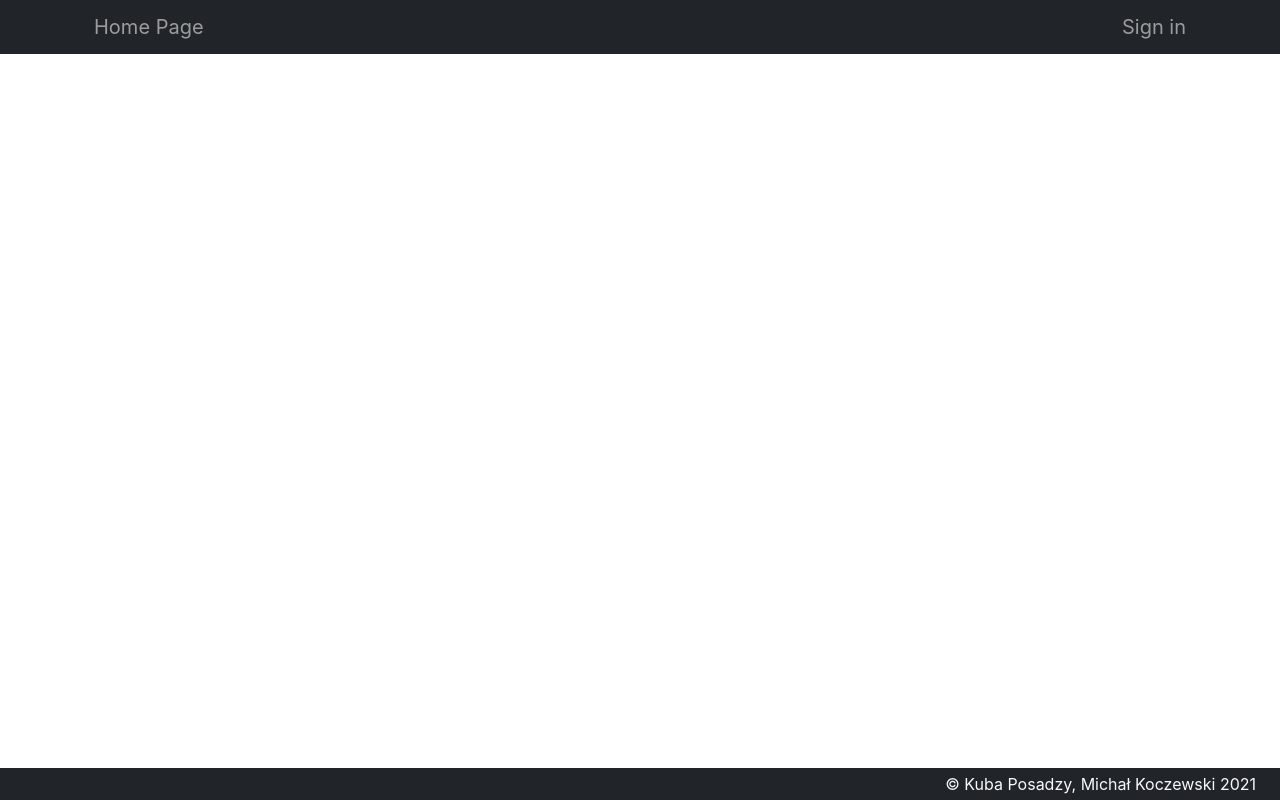
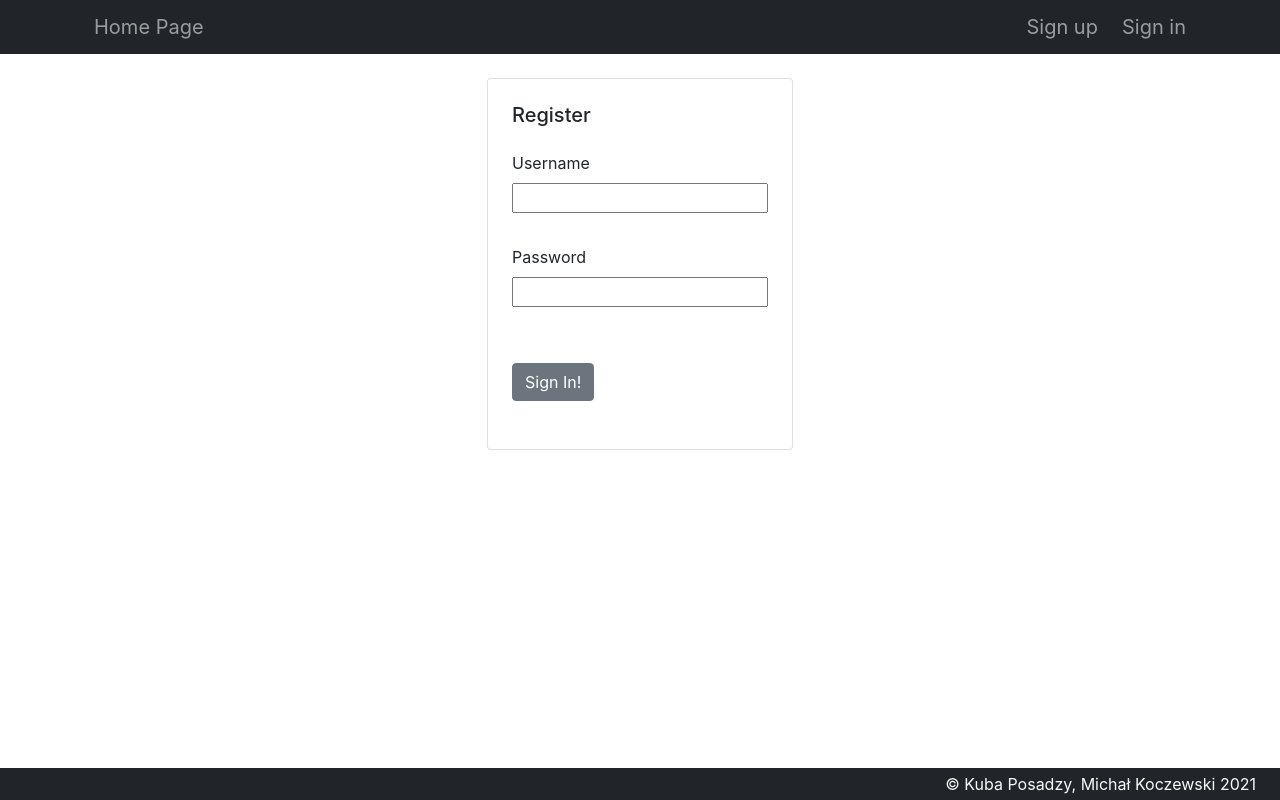
Before and after one commit to michalKoczewski/React-frontend-social-networking-site, a React (Create React App) app in the folder frontend/: page /SignIn in a window 1280 px wide. Built offline with nearby package versions, Linux system fonts and the light colour scheme.

Commit message:
signinup routes

```diff
--- a/frontend/src/App.js
+++ b/frontend/src/App.js
@@ -1,6 +1,7 @@
 import React from 'react';
 import { BrowserRouter, Switch, Route, Link } from 'react-router-dom';
 import SignUp from './components/signUp';
+import SignIn from './components/signIn';
 import Posts from './components/Posts';
 import PostDetails from './components/PostDetails';
 
@@ -18,7 +19,12 @@ function App() {
                             </ul>
                             <ul class="navbar-nav">
                                 <li class="nav-item px-1">
-                                    <Link className="nav-link" to="/" activeClassName="active">Sign in</Link>
+                                    <Link className="nav-link" to="/" activeClassName="active">Sign up</Link>
+                                </li>
+                            </ul>
+                            <ul class="navbar-nav">
+                                <li class="nav-item px-1">
+                                    <Link className="nav-link" to="/SignIn" activeClassName="active">Sign in</Link>
                                 </li>
                             </ul>
                         </div>
@@ -36,6 +42,9 @@ function App() {
                         <Route path="/posts/:id">
                             <PostDetails />
                         </Route>
+                        <Route path="/SignIn">
+                            <SignIn/>
+                        </Route>
                     </Switch>
                     </div>
                 </main>
--- a/frontend/src/components/signIn.js
+++ b/frontend/src/components/signIn.js
@@ -3,7 +3,26 @@ import React from 'react';
 class SignIn extends React.Component {
     render() {
         return(
-
+            <div class="d-flex justify-content-center m-4">
+                <div class="card" style={{}}>
+                    <div calss="card-body">
+                        <h5 class="card-title m-4">Register</h5>
+                        <form>
+                            <div class="form-group m-4">
+                                <label for="userNameInput"> Username </label> <br/>
+                                <input type="text" class="from-control my-2" id="userNameInput"/> <br/>
+                            </div>
+                            <div class="form-group mx-4">
+                                <label for="userPasswdInput"> Password </label> <br/>
+                                <input type="text" class="from-control my-2" id="userPasswdInput"/> <br/>
+                            </div>
+                            <button type="submit" class="btn btn-secondary mx-4 my-5">Sign In!</button>
+                        </form>
+                    </div>
+                </div>
+            </div>
         )
     }
 }
+
+export default SignIn;
```
Also changed, not shown: 1 other file (tests, documents, lock files or other folders).
